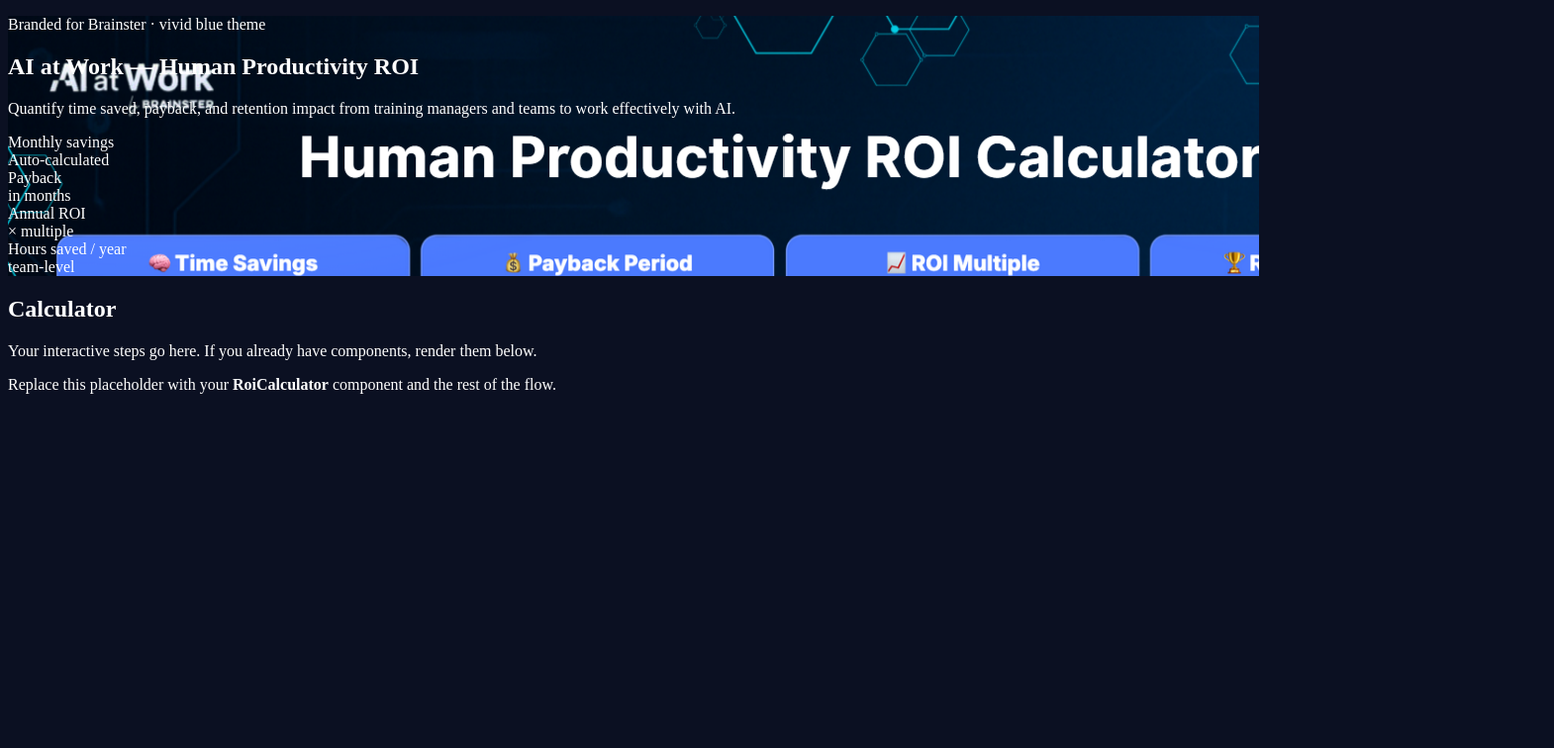
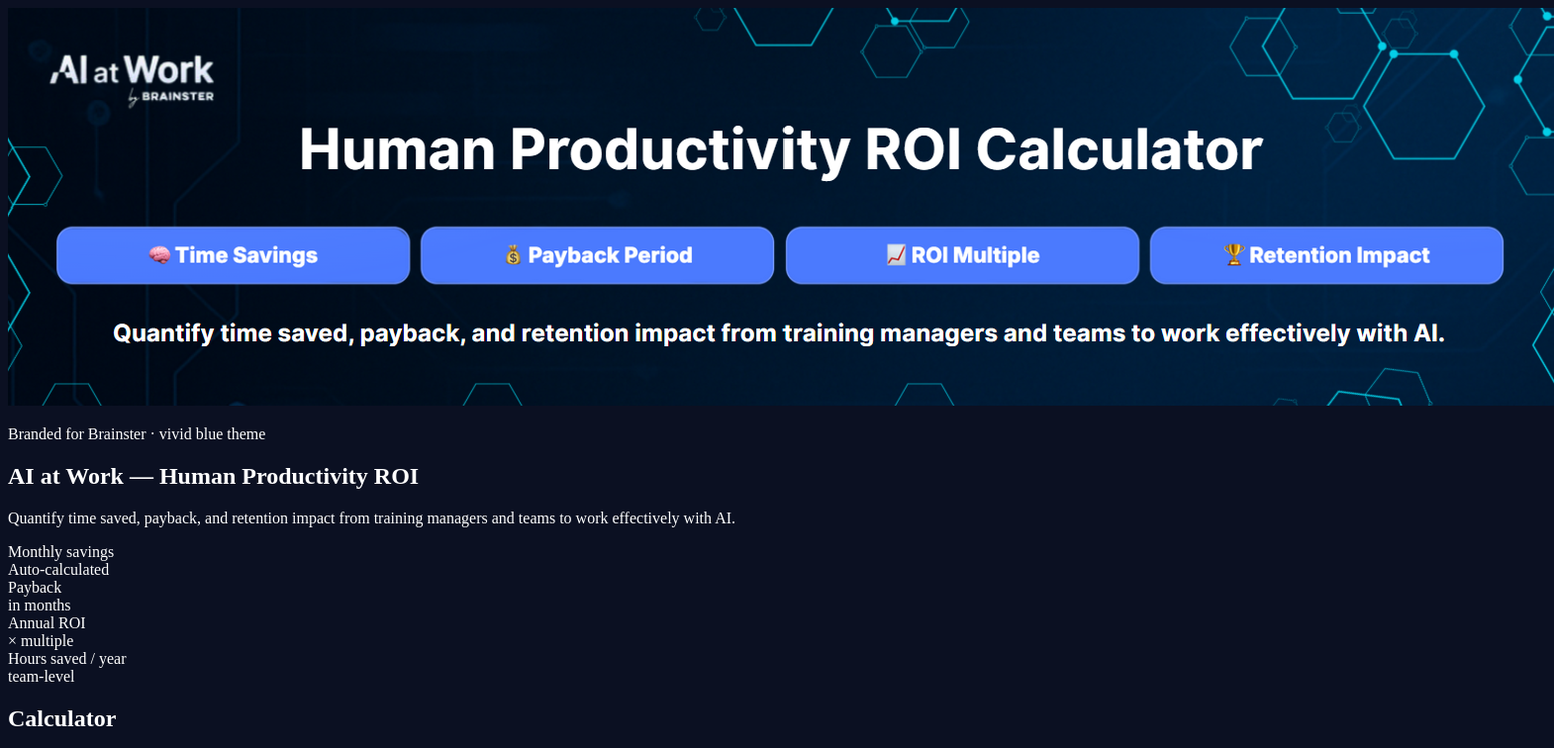
Before and after one commit to powerstephen/AI-at-work, a Next.js app: page / in a window 1280 px wide. Shown: the top 756 px of the page at 99% size, 1570 px wide, since content can reach past the window. Built offline with nearby package versions, Linux system fonts and the light colour scheme.

Commit message:
Update BrandHero.tsx

```diff
--- a/components/BrandHero.tsx
+++ b/components/BrandHero.tsx
@@ -1,15 +1,27 @@
 // components/BrandHero.tsx
 "use client";
+import { useState } from "react";
 
 export default function BrandHero() {
+  const [imgError, setImgError] = useState(false);
+
   return (
-    <section
-      className="relative border rounded-2xl overflow-hidden max-w-6xl mx-auto my-8 min-h-[380px] bg-cover bg-center shadow-2xl border-white/10"
-      style={{ backgroundImage: "url('/hero.png')" }}
-    >
-      {/* Blue gradient overlay */}
-      <div className="absolute inset-0 bg-gradient-to-br from-[#0b1635]/80 via-[#1e2a5e]/70 to-[#3366fe]/40" />
+    <section className="relative max-w-6xl mx-auto my-8 rounded-2xl overflow-hidden border border-white/10 shadow-2xl">
+      {/* Background layer: image (if found) or gradient fallback */}
+      {!imgError ? (
+        <img
+          src="/hero.png"
+          alt="Hero"
+          className="absolute inset-0 w-full h-full object-cover"
+          onError={() => setImgError(true)}
+        />
+      ) : (
+        <div className="absolute inset-0 bg-gradient-to-br from-[#0b1635] via-[#1e2a5e] to-[#3366fe]" />
+      )}
+      {/* Overlay gradient for readability */}
+      <div className="absolute inset-0 bg-gradient-to-br from-[#0b1635]/70 via-[#0b1635]/40 to-[#000000]/20" />
 
+      {/* Content */}
       <div className="relative z-10 p-6 sm:p-8 lg:p-10 text-white">
         <p className="uppercase tracking-wider text-xs sm:text-sm text-blue-200 mb-2">
           Branded for Brainster · vivid blue theme
```
